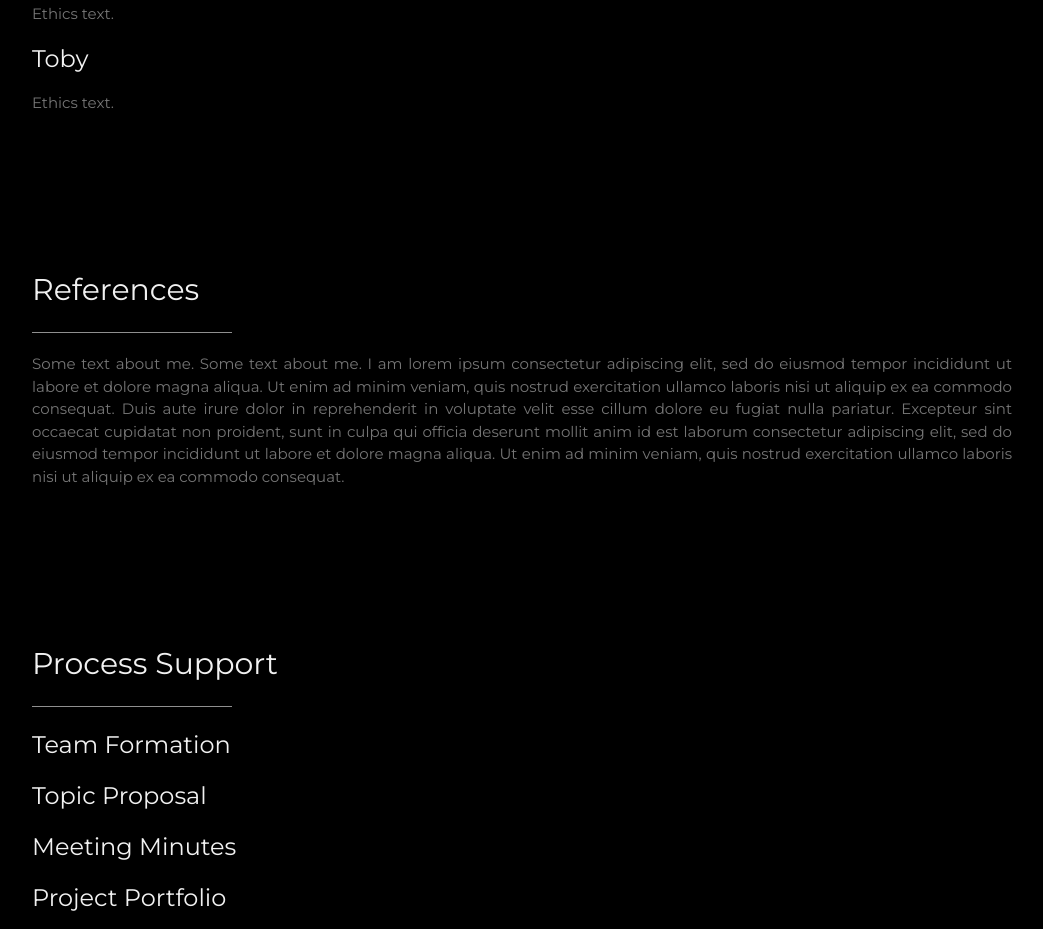
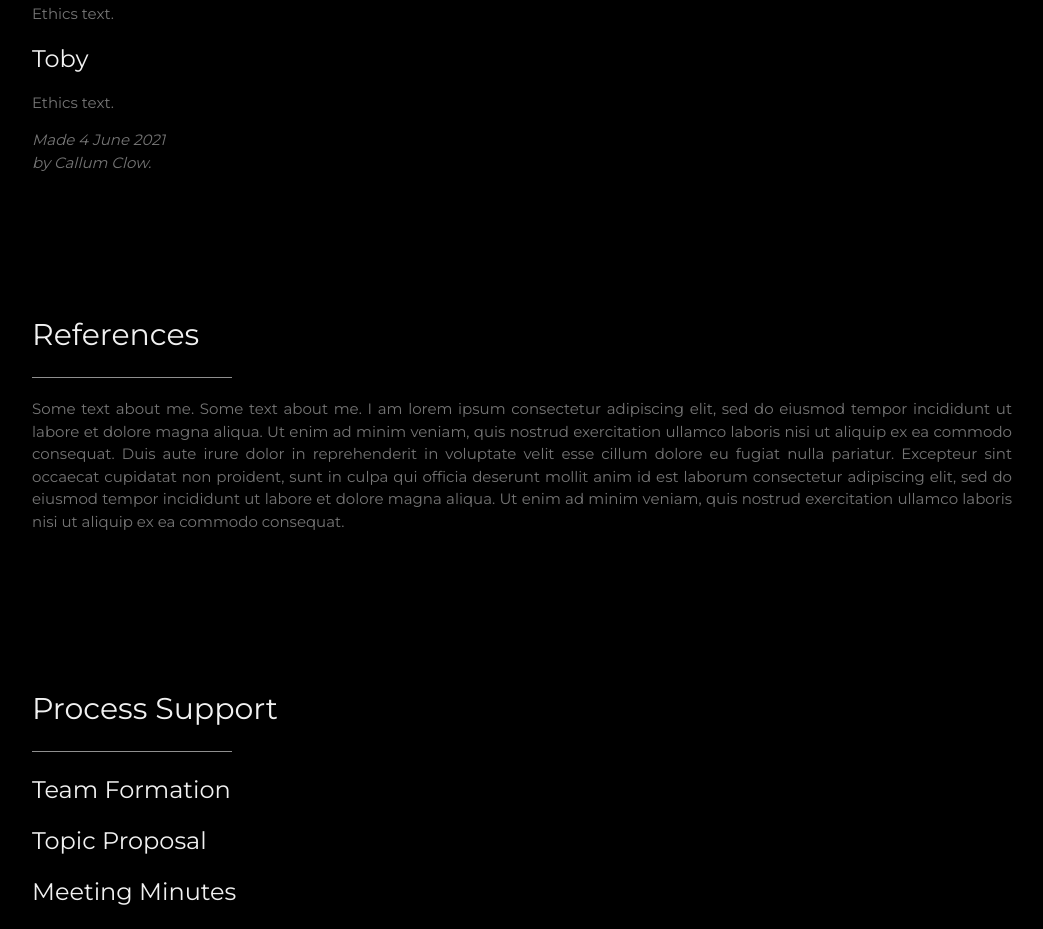
Before and after one commit to Toby-McIsaac/1102, a plain HTML site: page fancy.html in a window 1280 px wide. Shown: the part 6196-7125 px from the top of the page, without its empty margins (178-1221 px from the left). Drawn offline with nearby package versions, Linux system fonts and the light colour scheme.

Commit message:
Update fancy.html

```diff
--- a/fancy.html
+++ b/fancy.html
@@ -180,6 +180,9 @@ US Congresswoman Alexandria Ocasio-Cortez’s posts on Instagram show how social
     <h3 class="w3-text-light-grey">Toby</h3>
     <p>Ethics text.
     </p>
+  <!-- Sign and date the page, it's only polite! -->
+  <address>Made 4 June 2021<br>
+  	by Callum Clow.</address>
   <!-- End Ethics Section -->
   </div>
 
```
